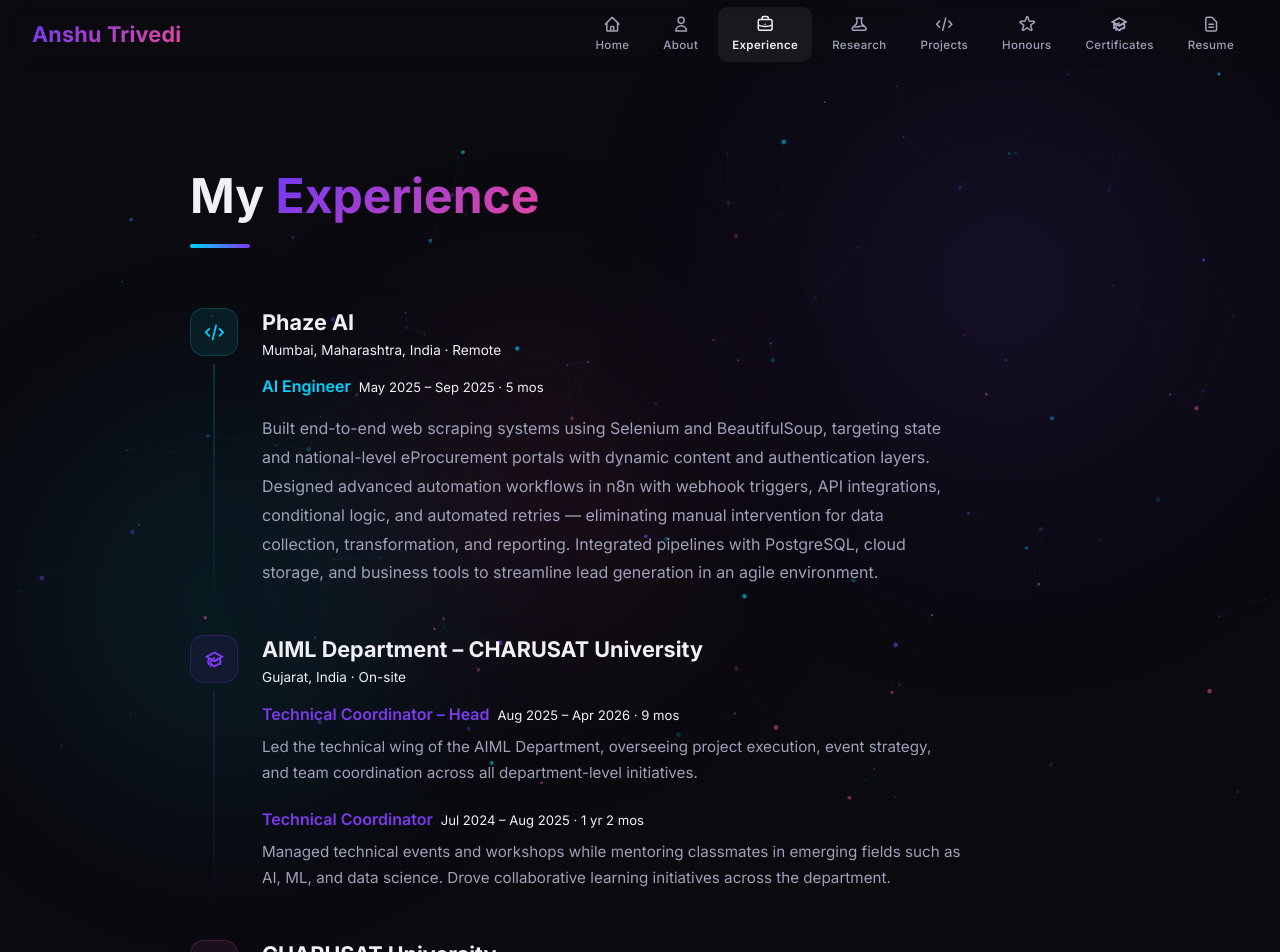
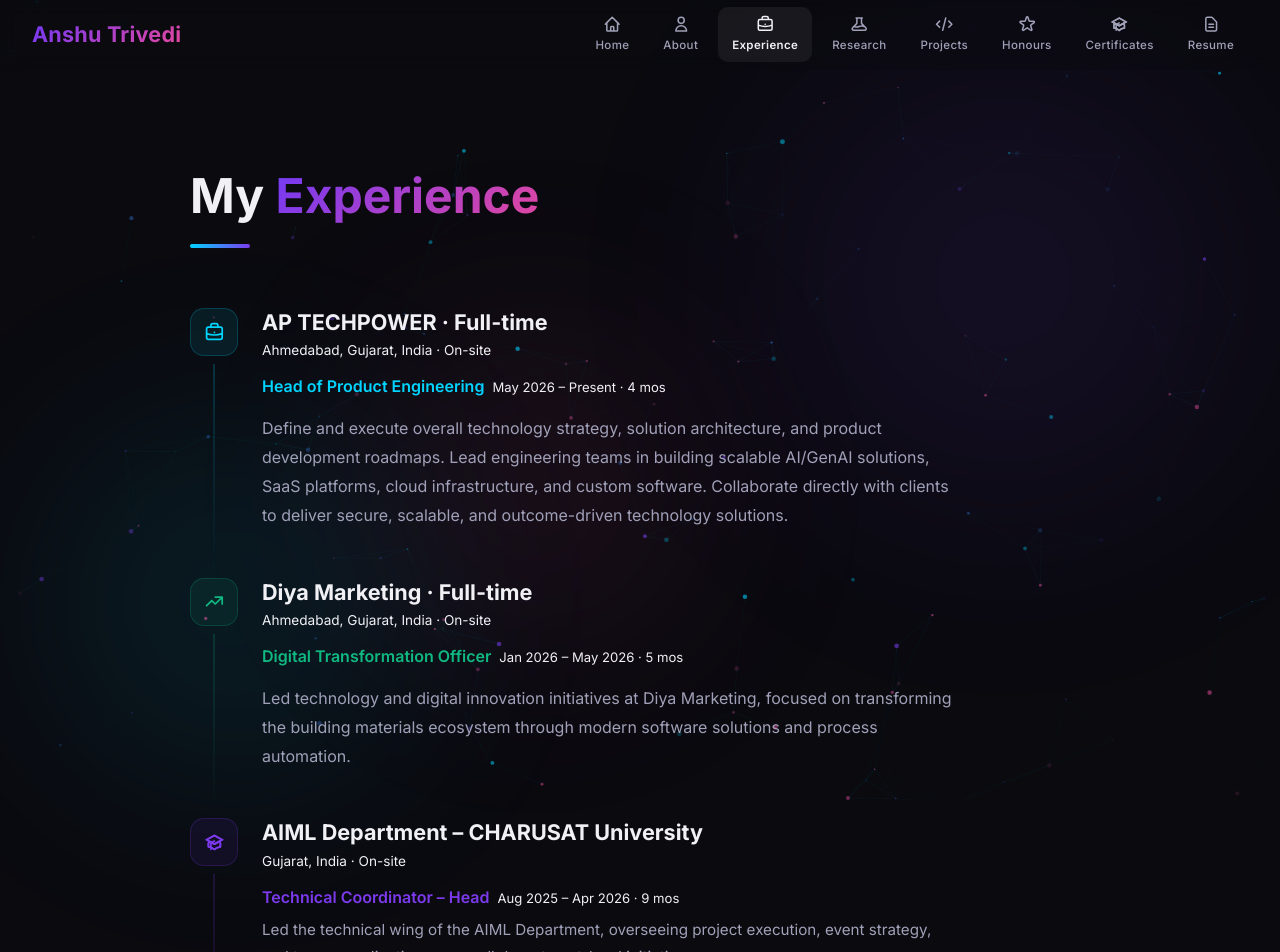
Before and after one commit to ANSHUTRIVEDI2166/Portfolio, a React (Vite) app: page /#/experience in a window 1280 px wide. Shown: the top 952 px of the page. Built offline with nearby package versions, Linux system fonts and the light colour scheme.

Commit message:
updated ExperienceSection

```diff
--- a/src/components/ExperienceSection.jsx
+++ b/src/components/ExperienceSection.jsx
@@ -1,8 +1,10 @@
 import { motion } from 'framer-motion';
 import {
   HiOutlineAcademicCap,
+  HiOutlineBriefcase,
   HiOutlineCode,
   HiOutlineLightBulb,
+  HiOutlineTrendingUp,
   HiOutlineUserGroup,
 } from 'react-icons/hi';
 
@@ -21,19 +23,34 @@
 
 const experiences = [
   {
-    id: 'phaze-ai',
-    icon: HiOutlineCode,
+    id: 'ap-techpower',
+    icon: HiOutlineBriefcase,
     accentColor: '#00D4FF',
-    company: 'Phaze AI',
-    location: 'Mumbai, Maharashtra, India · Remote',
+    company: 'AP TECHPOWER · Full-time',
+    location: 'Ahmedabad, Gujarat, India · On-site',
     roles: [
       {
-        title: 'AI Engineer',
-        period: 'May 2025 – Sep 2025 · 5 mos',
+        title: 'Head of Product Engineering',
+        period: 'May 2026 – Present · 4 mos',
       },
     ],
     summary:
-      'Built end-to-end web scraping systems using Selenium and BeautifulSoup, targeting state and national-level eProcurement portals with dynamic content and authentication layers. Designed advanced automation workflows in n8n with webhook triggers, API integrations, conditional logic, and automated retries — eliminating manual intervention for data collection, transformation, and reporting. Integrated pipelines with PostgreSQL, cloud storage, and business tools to streamline lead generation in an agile environment.',
+      'Define and execute overall technology strategy, solution architecture, and product development roadmaps. Lead engineering teams in building scalable AI/GenAI solutions, SaaS platforms, cloud infrastructure, and custom software. Collaborate directly with clients to deliver secure, scalable, and outcome-driven technology solutions.',
+  },
+  {
+    id: 'diya-marketing',
+    icon: HiOutlineTrendingUp,
+    accentColor: '#10B981',
+    company: 'Diya Marketing · Full-time',
+    location: 'Ahmedabad, Gujarat, India · On-site',
+    roles: [
+      {
+        title: 'Digital Transformation Officer',
+        period: 'Jan 2026 – May 2026 · 5 mos',
+      },
+    ],
+    summary:
+      'Led technology and digital innovation initiatives at Diya Marketing, focused on transforming the building materials ecosystem through modern software solutions and process automation.',
   },
   {
     id: 'charusat-coordinator',
@@ -85,6 +102,21 @@
     ],
     summary:
       'Led the Innovators Club as President, driving the vision, strategy, and execution of all club initiatives. Successfully organised and conducted events including WomenInAIdea, DSA Treasure Hunt, and Git/GitHub workshops for junior students. Managed end-to-end event logistics, mentored club members, and fostered a culture of innovation and hands-on learning across the university.',
+  },
+  {
+    id: 'phaze-ai',
+    icon: HiOutlineCode,
+    accentColor: '#6366F1',
+    company: 'Phaze AI',
+    location: 'Mumbai, Maharashtra, India · Remote',
+    roles: [
+      {
+        title: 'AI Engineer',
+        period: 'May 2025 – Sep 2025 · 5 mos',
+      },
+    ],
+    summary:
+      'Built end-to-end web scraping systems using Selenium and BeautifulSoup, targeting state and national-level eProcurement portals with dynamic content and authentication layers. Designed advanced automation workflows in n8n with webhook triggers, API integrations, conditional logic, and automated retries — eliminating manual intervention for data collection, transformation, and reporting. Integrated pipelines with PostgreSQL, cloud storage, and business tools to streamline lead generation in an agile environment.',
   },
 ];
 
```
